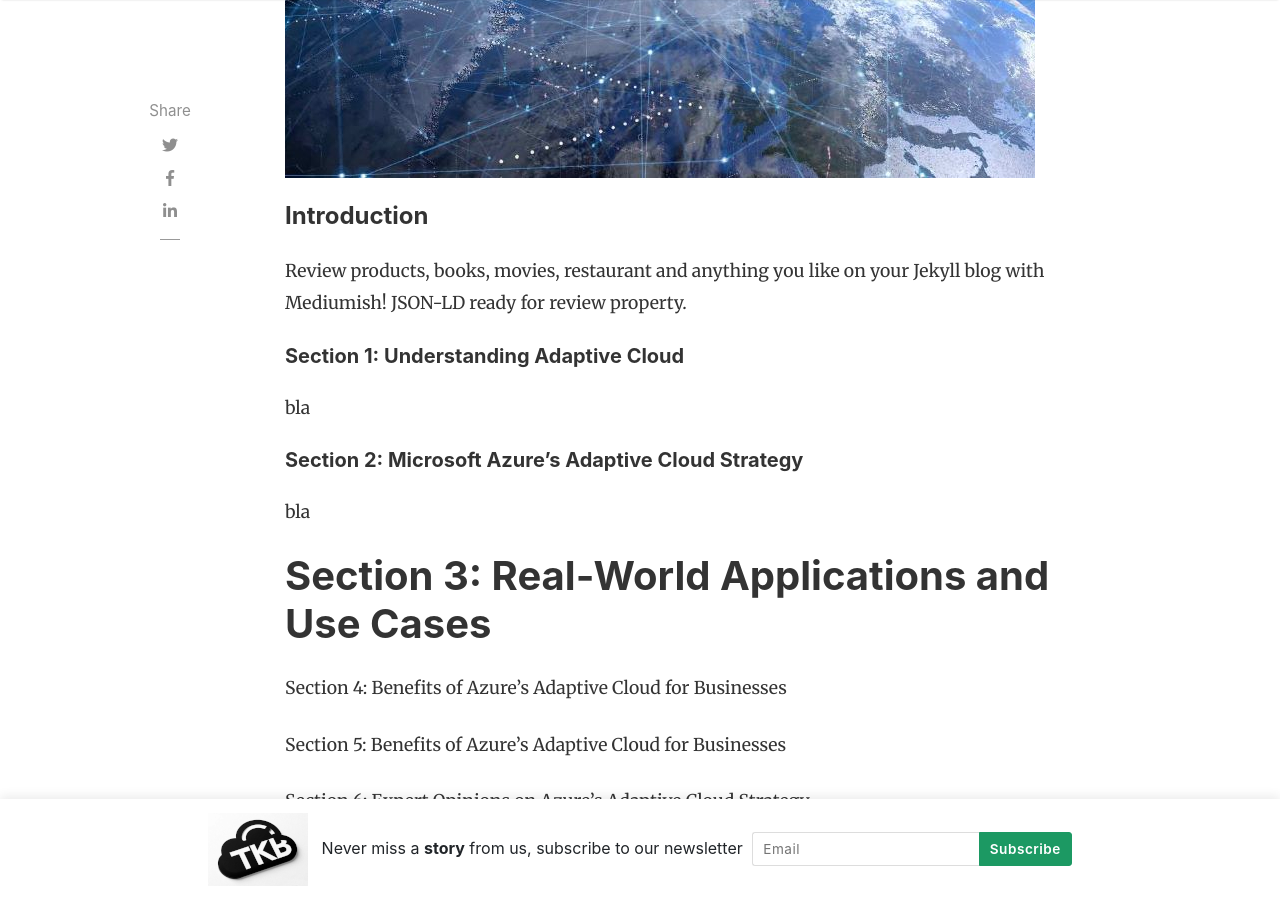
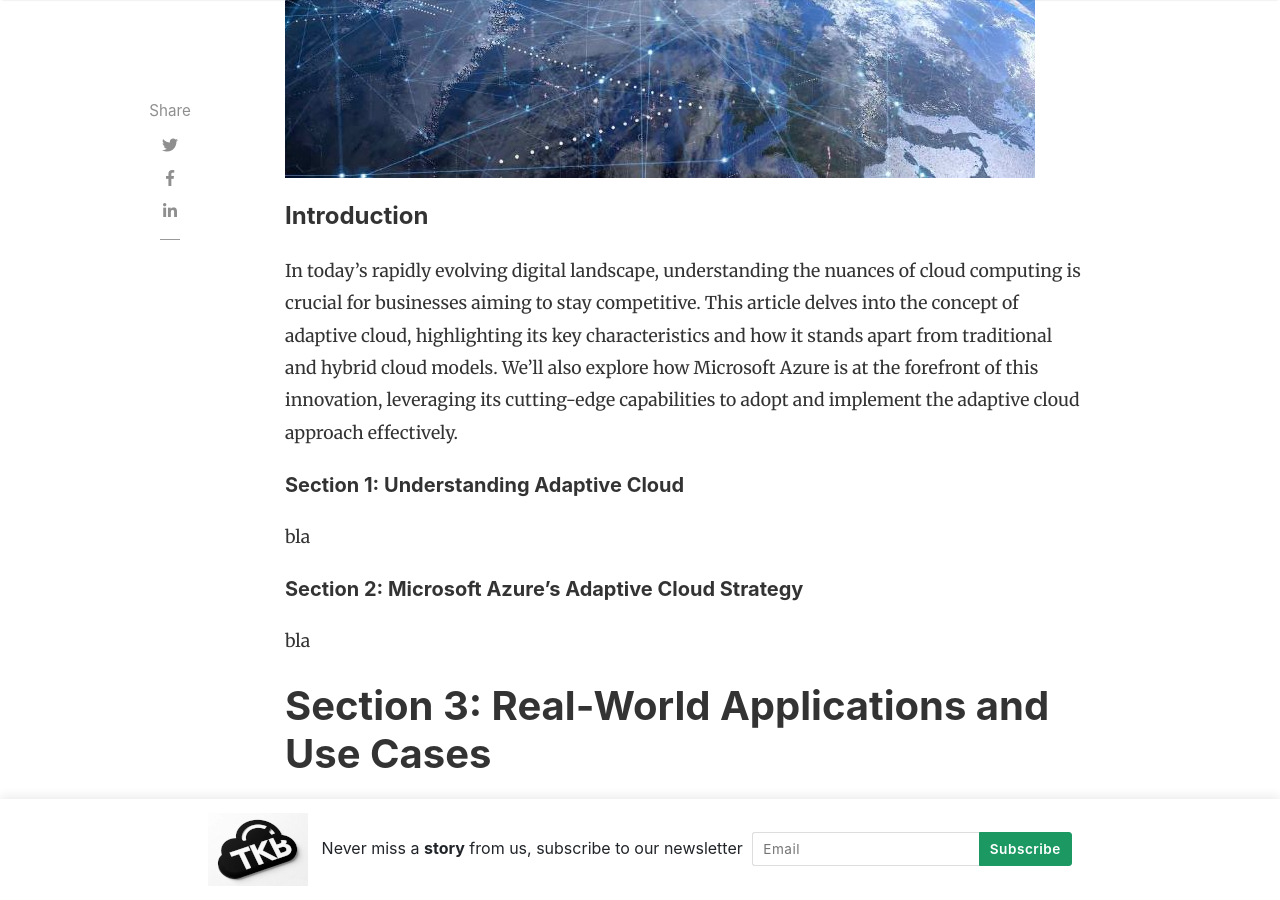
Before and after one commit to mcoutanche/github.io, a Jekyll site: the page built from _posts/2025-01-29-adaptive-cloud.md, in a window 1280 px wide and 900 px high, scrolled down 785 px. Built offline with Jekyll 4.4.1, drawn with Linux system fonts in a browser that asks for light colours; nearby versions of some CDN libraries; comment, search, counter and statistics services are not loaded.

Commit message:
Adaptive cloud update

```diff
--- a/_posts/2025-01-29-adaptive-cloud.md
+++ b/_posts/2025-01-29-adaptive-cloud.md
@@ -13,7 +13,7 @@ rating: 4.5
 
 #### Introduction
 
-Review products, books, movies, restaurant and anything you like on your Jekyll blog with Mediumish! JSON-LD ready for review property.
+In today's rapidly evolving digital landscape, understanding the nuances of cloud computing is crucial for businesses aiming to stay competitive. This article delves into the concept of adaptive cloud, highlighting its key characteristics and how it stands apart from traditional and hybrid cloud models. We'll also explore how Microsoft Azure is at the forefront of this innovation, leveraging its cutting-edge capabilities to adopt and implement the adaptive cloud approach effectively.
 
 ##### Section 1: Understanding Adaptive Cloud
 bla
```
